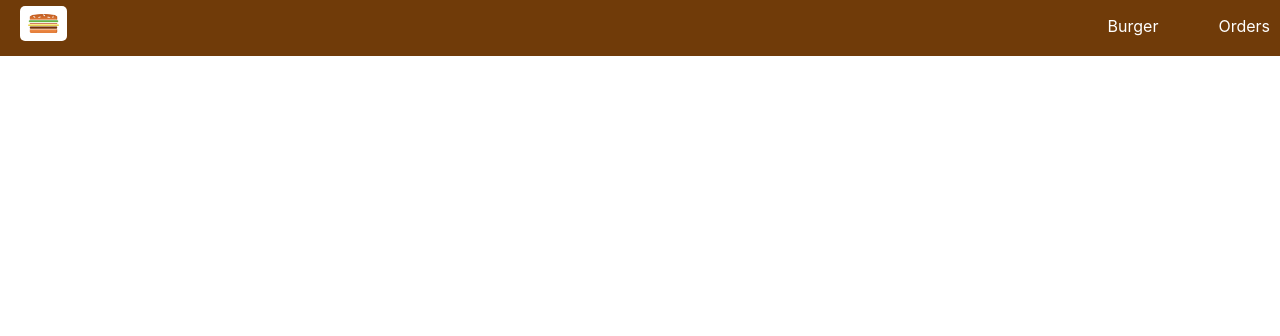
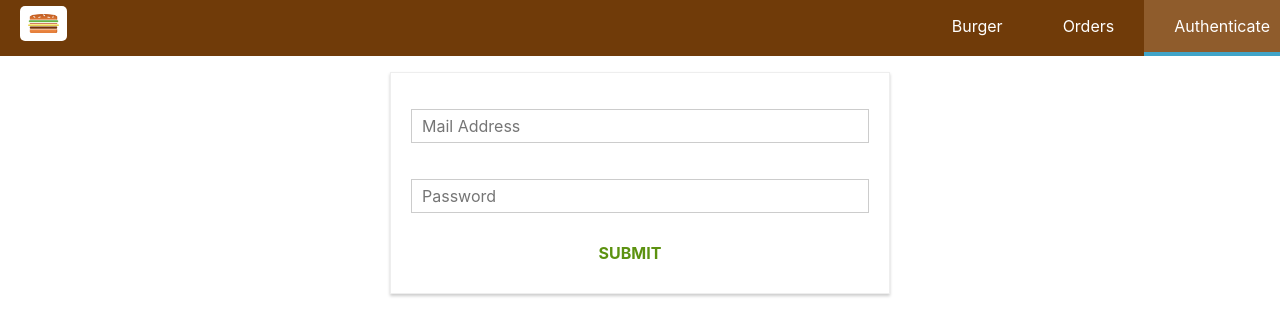
Before and after one commit to sumanth-manchala/burgerstore-react, a React (Create React App) app: page /auth in a window 1280 px wide. Shown: the top 336 px of the page. Built offline with nearby package versions, Linux system fonts and the light colour scheme; the HTML template or start-up script is replaced by a standard one.

Commit message:
Created authentication page and actions

```diff
--- a/src/App.js
+++ b/src/App.js
@@ -4,6 +4,7 @@
 import { BrowserRouter, Route, Switch } from 'react-router-dom';
 import Checkout from './containers/Checkout/Checkout';
 import Orders from './containers/Orders/Orders';
+import Auth from './containers/Auth/Auth';
 
 
 class App extends Component{
@@ -15,6 +16,7 @@
             <Switch>
               <Route path="/checkout" component={Checkout} />
               <Route path="/orders" component={Orders} />
+              <Route path="/auth" component={Auth} />
               <Route path="/" exact component={BurgerBuilder} />
             </Switch>
           </Layout>
--- a/src/components/Navigation/NavigationItems/NavigationItems.js
+++ b/src/components/Navigation/NavigationItems/NavigationItems.js
@@ -6,6 +6,7 @@
     <ul className={classes.NavigationItems}>
         <NavigationItem link="/" exact>Burger</NavigationItem>
         <NavigationItem link="/orders">Orders</NavigationItem>
+        <NavigationItem link="/auth">Authenticate</NavigationItem>
     </ul>
 );
 
--- /dev/null
+++ b/src/containers/Auth/Auth.js
@@ -0,0 +1,129 @@
+import React, { Component } from 'react';
+import classes from './Auth.module.css';
+import Input from '../../components/UI/Input/Input';
+import Button from '../../components/UI/Button/Button';
+import * as actions from '../../store/actions/index';
+import { connect } from 'react-redux';
+
+class Auth extends Component {
+    state = {
+        controls: {
+            email: {
+
+                elementType: 'input',
+                elementConfig: {
+                    type: 'email',
+                    placeholder: 'Mail Address'
+                },
+                value: '',
+                validation: {
+                    required: true,
+                    isEmail: true
+                },
+                valid: false,
+                updated: false
+            },
+            password: {
+                elementType: 'input',
+                elementConfig: {
+                    type: 'password',
+                    placeholder: 'Password'
+                },
+                value: '',
+                validation: {
+                    required: true,
+                    minLength: 6
+                },
+                valid: false,
+                updated: false
+            }
+
+        }
+    }
+    checkValidity(value, rules) {
+        let isValid = true;
+        if (!rules) {
+            return true;
+        }
+
+        if (rules.required) {
+            isValid = value.trim() !== '' && isValid;
+        }
+
+        if (rules.minLength) {
+            isValid = value.length >= rules.minLength && isValid
+        }
+
+        if (rules.maxLength) {
+            isValid = value.length <= rules.maxLength && isValid
+        }
+
+        if (rules.isEmail) {
+            const pattern = /[a-z0-9!#$%&'*+/=?^_`{|}~-]+(?:\.[a-z0-9!#$%&'*+/=?^_`{|}~-]+)*@(?:[a-z0-9](?:[a-z0-9-]*[a-z0-9])?\.)+[a-z0-9](?:[a-z0-9-]*[a-z0-9])?/;
+            isValid = pattern.test(value) && isValid
+        }
+
+        if (rules.isNumeric) {
+            const pattern = /^\d+$/;
+            isValid = pattern.test(value) && isValid
+        }
+
+        return isValid;
+    }
+
+    inputChangeHandler = (event, controlName) => {
+        const updatedControls = {
+            ...this.state.controls,
+            [controlName]: {
+                ...this.state.controls[controlName],
+                value: event.target.value,
+                valid: this.checkValidity(event.target.value, this.state.controls[controlName].validation),
+                updated: true
+            }
+        };
+        this.setState({controls: updatedControls});
+    }
+    submitHandler = (event) => {
+        event.preventDefault();
+        this.props.auth(this.state.controls.email.value, this.state.controls.password.value);
+    }
+
+    render() {
+        const formElementsArray = [];
+        for (let key in this.state.controls ) {
+            formElementsArray.push( {
+                id: key,
+                config: this.state.controls[key]
+            } );
+        }
+        const form = formElementsArray.map( formElement => (
+            <Input
+                key={formElement.id}
+                elementType={formElement.config.elementType}
+                elementConfig={formElement.config.elementConfig}
+                value={formElement.config.value}
+                invalid={!formElement.config.valid}
+                shouldValidate={formElement.config.validation}
+                updated={formElement.config.updated}
+                changeHandler={( event ) => this.inputChangeHandler( event, formElement.id )} />
+        ) );
+
+        return(
+            <div className={classes.Auth}>
+                <form onSubmit={this.submitHandler}>
+                    {form}
+                    <Button btnType="Success" >SUBMIT</Button>
+                </form>
+            </div>
+        );
+
+    }
+}
+
+const mapDispatchToProps = dispatch => {
+    return {
+        auth: (email, password) => dispatch(actions.auth(email, password))
+    }
+
+}
+export default connect(null,mapDispatchToProps)(Auth);
--- /dev/null
+++ b/src/containers/Auth/Auth.module.css
@@ -0,0 +1,15 @@
+.Auth {
+    margin: 20px auto;
+    width: 80%;
+    text-align: center;
+    box-shadow: 0 2px 3px #ccc;
+    border: 1px solid #eee;
+    padding: 10px;
+    box-sizing: border-box;
+}
+
+@media (min-width: 600px) {
+    .Auth {
+        width: 500px;
+    }
+}
--- a/src/containers/Checkout/ContactData/ContactData.js
+++ b/src/containers/Checkout/ContactData/ContactData.js
@@ -77,6 +77,7 @@
                 value: '',
                 validity: {
                     required: true,
+                    isEmail: true
                 },
                 valid: false,
                 updated: false,
@@ -110,6 +111,10 @@
 
         if(rules.maxLength){
             isValid = value.length <= rules.maxLength && isValid;
+        }
+        if (rules.isEmail) {
+            const pattern = /[a-z0-9!#$%&'*+/=?^_`{|}~-]+(?:\.[a-z0-9!#$%&'*+/=?^_`{|}~-]+)*@(?:[a-z0-9](?:[a-z0-9-]*[a-z0-9])?\.)+[a-z0-9](?:[a-z0-9-]*[a-z0-9])?/;
+            isValid = pattern.test(value) && isValid
         }
 
         return isValid;
--- a/src/store/actions/actionTypes.js
+++ b/src/store/actions/actionTypes.js
@@ -12,3 +12,7 @@
 export const FETCH_ORDERS_START = 'FETCH_ORDERS_START';
 export const FETCH_ORDERS_SUCCESS = 'FETCH_ORDERS_SUCCESS';
 export const FETCH_ORDERS_FAIL = 'FETCH_ORDERS_FAIL';
+
+export const AUTH_START = 'AUTH_START';
+export const AUTH_SUCCESS = 'AUTH_SUCCESS';
+export const AUTH_FAIL = 'AUTH_FAIL';
--- /dev/null
+++ b/src/store/actions/auth.js
@@ -0,0 +1,42 @@
+import * as actionTypes from './actionTypes';
+import axios from 'axios';
+
+export const authStart = () => {
+    return{
+        type: actionTypes.AUTH_START
+    };
+}
+
+export const authSuccess = (authData) => {
+    return {
+        type: actionTypes.AUTH_SUCCESS,
+        authData: authData
+    };
+}
+
+export const authFail = (error) => {
+    return{
+        type: actionTypes.AUTH_FAIL,
+        error: error
+    };
+}
+
+export const auth = (email, password) => {
+    return dispatch => {
+        dispatch(authStart());
+        const authData = {
+            email: email,
+            password: password,
+            returnSecureToken: true,
+        }
+        axios.post("https://identitytoolkit.googleapis.com/v1/accounts:signUp?key=AIzaSyBWYIdLrwulVIkHtrmbsDjAMI8huTLfLb4", authData)
+            .then(response => {
+                console.log(response);
+                dispatch(authSuccess(response.data));
+            })
+            .catch(err => {
+                console.log(err);
+                dispatch(authFail(err));
+            })
+    };
+}
--- a/src/store/actions/index.js
+++ b/src/store/actions/index.js
@@ -11,3 +11,7 @@
     fetchOrders,
 
 }from './orders.js';
+
+export {
+    auth,
+}from './auth';
```
